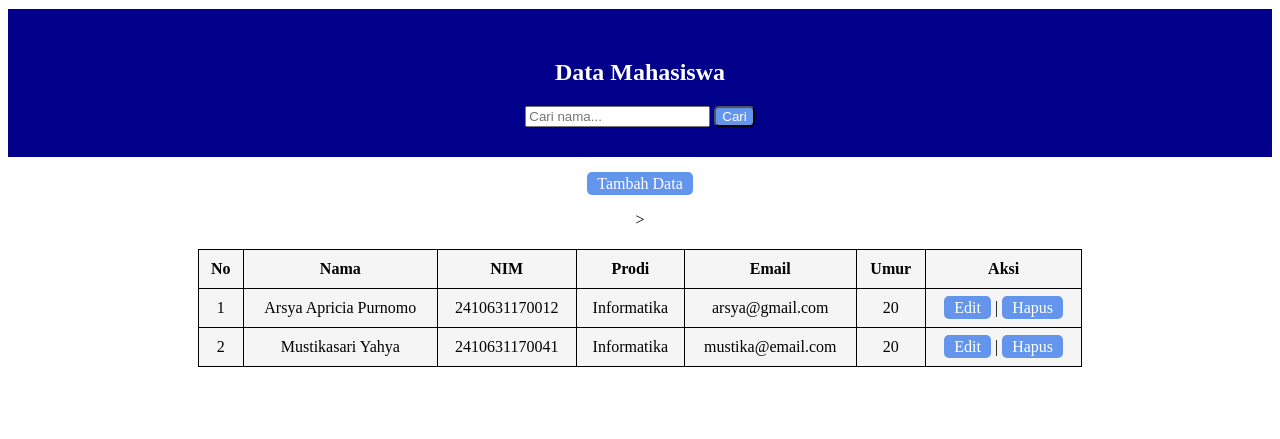
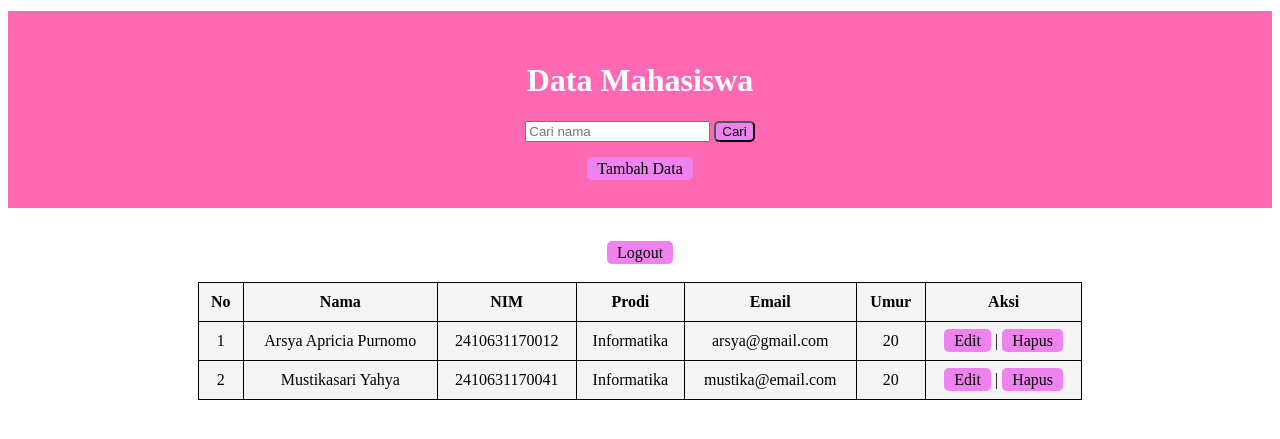
Before and after one commit to arsyaapricia/Tugas-Praktikum-PBW, a PHP site: page / in a window 1280 px wide. Shown: the top 439 px of the page. Run offline with PHP 8.4, Linux system fonts and the light colour scheme; data comes from the database, SQL or seed files in the repository.

Commit message:
Menambahkan Login dan Logout untuk Tugas-11

```diff
--- a/Tugas-10/index.php
+++ b/Tugas-10/index.php
@@ -8,15 +8,19 @@
 </head>
 <body>
 <div class="page-header">
-<h2>Data Mahasiswa</h2>
-
+<h1>Data Mahasiswa</h1>
 <form method="GET">
-    <input type="text" name="cari" placeholder="Cari nama...">
+    <input type="text" name="cari" placeholder="Cari nama">
     <button type="submit">Cari</button>
+    <br><br><a href="tambah.php">Tambah Data</a>
 </form>
 </div>
-<br><a href="tambah.php">Tambah Data</a>
+
 <br><br>
+
+<div class="page-logout">
+    <a href="logout.php" class="btn">Logout</a>
+</div>
 
 <?php
 if (isset($_GET['pesan'])) {
@@ -24,7 +28,7 @@ if (isset($_GET['pesan'])) {
 }
 ?>
 
-<table border="1" cellpadding="5">>
+<table border="1" cellpadding="5">
 <tr>
     <th>No</th>
     <th>Nama</th>
--- a/Tugas-10/style.css
+++ b/Tugas-10/style.css
@@ -8,8 +8,8 @@ body {
     text-align: center;
     padding: 30px;
     border-top: 1px solid;
-    margin-top: 3px;
-    background-color: darkblue;
+    margin-top: 10px;
+    background-color: hotpink;
     color: white;
 }
 
@@ -29,16 +29,22 @@ table th, table td {
     text-align: center;
 }
 
+h2 {
+    padding: 1.5px;
+    margin-top: 10px;
+    background-color: hotpink;
+    color: white;
+}
 a {
     text-decoration: none;
-    color: white;
-    background-color: cornflowerblue;
+    background-color: violet;
     padding: 3px 10px;
     border-radius: 5px;
+    color: black;
 }
 
 button {
-    background: cornflowerblue;
-    color: white;
+    background: violet;
+    color: black;
     border-radius: 5px;
 }
```
Also changed, not shown: Tugas-10/login.php (added, +31 -0 lines), Tugas-10/logout.php (added, +8 -0 lines), Tugas-10/proses_login.php (added, +32 -0 lines).
